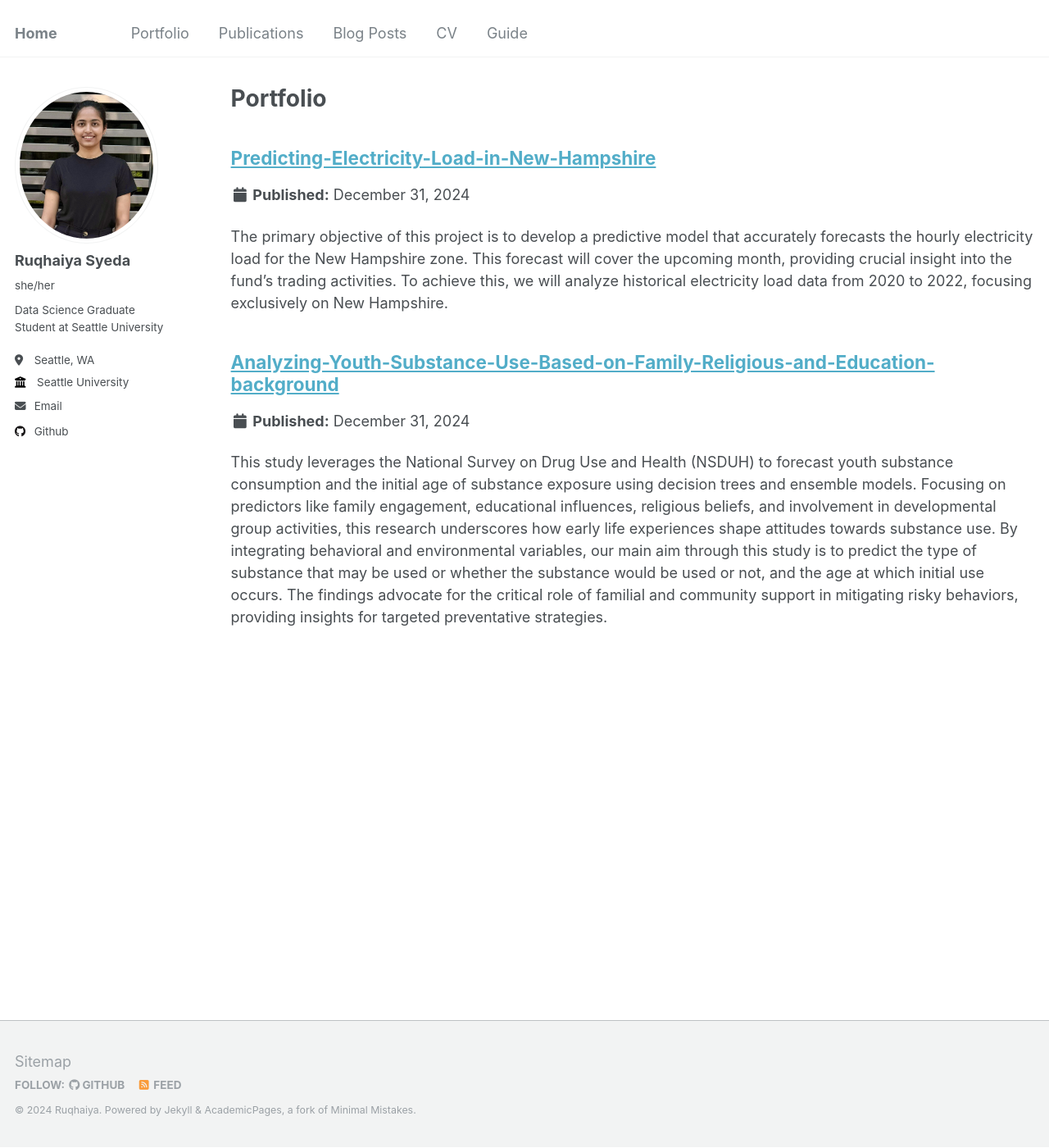
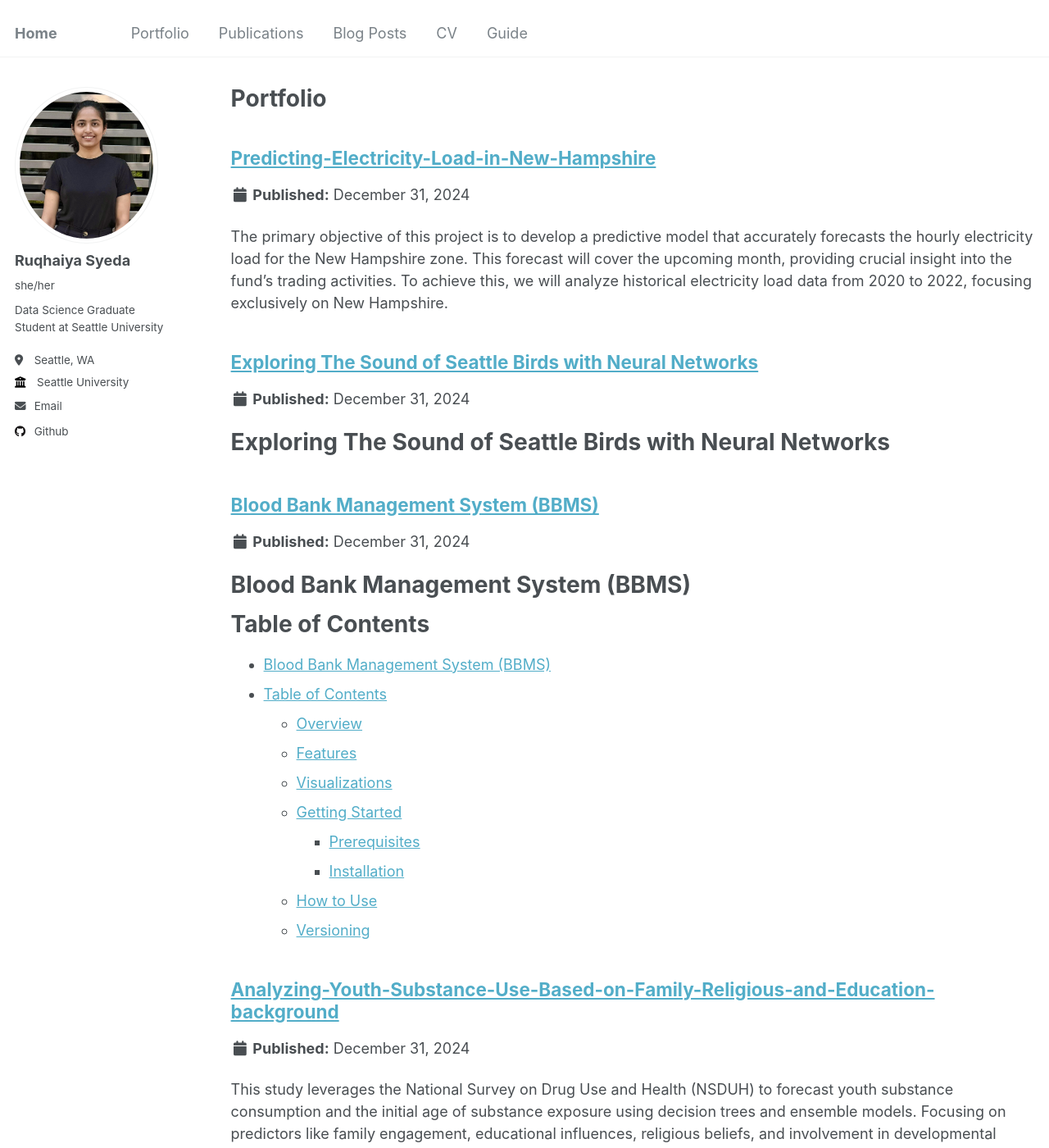
Before and after one commit to Ruqhaiya/ruqhaiya.github.io, a Jekyll site: the page built from _pages/portfolio.html, in a window 1280 px wide and 1400 px high. Shown: the whole window at 82% size. Built offline with Jekyll 4.4.1, drawn with Linux system fonts in a browser that asks for light colours.

Commit message:
updating md files

```diff
--- a/_portfolio/portfolio-2.md
+++ b/_portfolio/portfolio-2.md
@@ -1,3 +1,8 @@
+---
+title: "Exploring The Sound of Seattle Birds with Neural Networks"
+collection: portfolio
+---
+
 # Exploring The Sound of Seattle Birds with Neural Networks
 
 ## Abstract
--- a/_portfolio/portfolio-3.md
+++ b/_portfolio/portfolio-3.md
@@ -1,3 +1,8 @@
+---
+title: "Blood Bank Management System (BBMS)"
+collection: portfolio
+---
+
 # Blood Bank Management System (BBMS)
 # Table of Contents
 - [Blood Bank Management System (BBMS)](#blood-bank-management-system-bbms)
```
